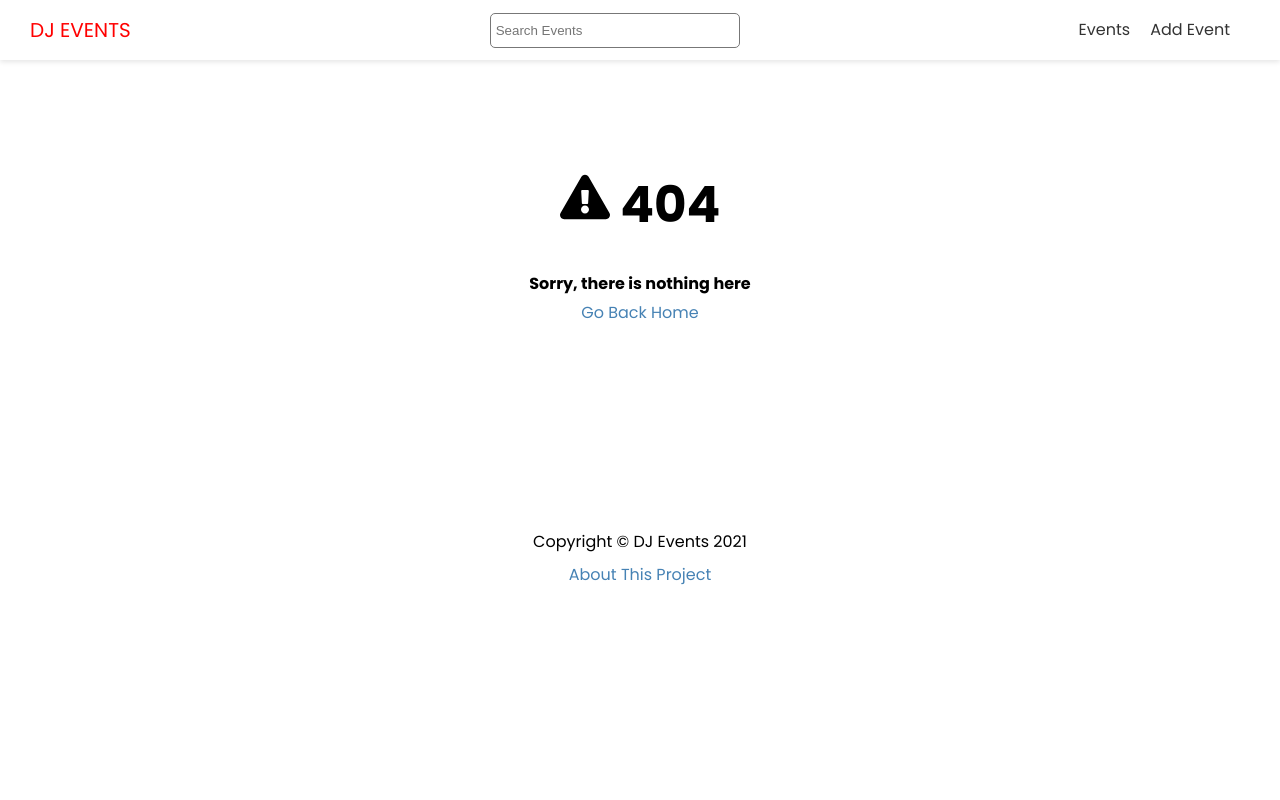
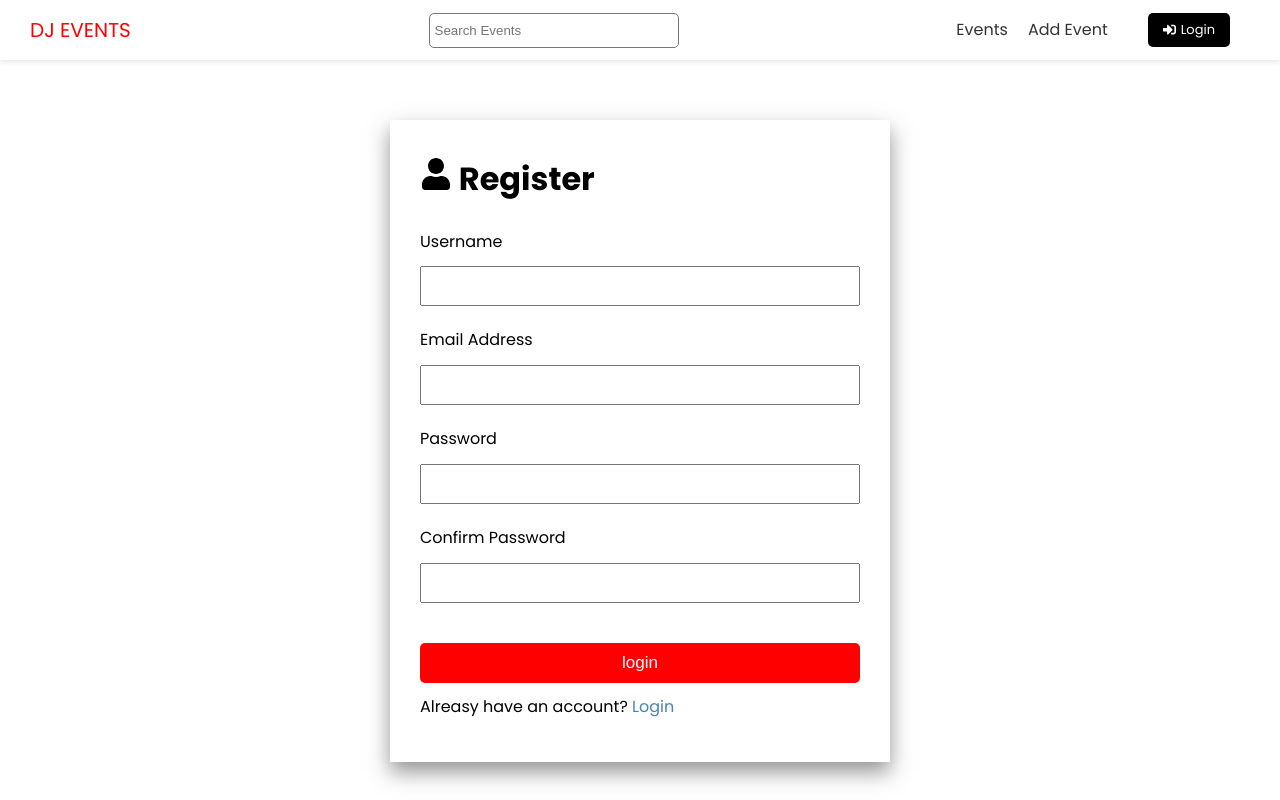
Before and after one commit to raynoel/tra-next, a Next.js app in the folder frontend/: page /account/register in a window 1280 px wide. Before the commit this address had no page. Shown: the top 800 px of the page. Built offline with nearby package versions, Linux system fonts and the light colour scheme.

Commit message:
0701 Formulaires - Login & Register

```diff
--- a/frontend/components/Header.js
+++ b/frontend/components/Header.js
@@ -1,3 +1,4 @@
+import {FaSignInAlt, FaSignOutAlt} from 'react-icons/fa'
 import Link from 'next/link'
 import Search from './Search'
 import styles from '../styles/Header.module.css'
@@ -14,6 +15,7 @@
         <ul>
           <li><Link href='/events'>Events</Link></li>
           <li><Link href='/events/add'><a>Add Event</a></Link></li>
+          <li><Link href='/account/login'><a className='btn-secondary btn-icon'><FaSignInAlt /> Login </a></Link></li>
         </ul>
       </nav>
 
--- /dev/null
+++ b/frontend/pages/account/register.js
@@ -0,0 +1,53 @@
+import { useState, useEffect, useContext } from 'react'
+import Link from 'next/link'
+import {FaUser} from 'react-icons/fa'
+import { ToastContainer, toast } from "react-toastify";
+import "react-toastify/dist/ReactToastify.css";
+import Layout from '../../components/Layout';
+import styles from '../../styles/AuthForm.module.css'
+
+export default function RegisterPage() {
+  const [username, setUsername] = useState('')
+  const [email, setEmail] = useState('')
+  const [password, setPassword] = useState('')
+  const [passwordConfirm, setPasswordConfirm] = useState('')
+
+  const handleSubmit = (e) => {
+    e.preventDefault()
+    if (password !== passwordConfirm) {
+      toast.error('Password do not match!')
+      return
+    }
+    console.log({username, email, password})
+  }
+
+  return (
+    <Layout title='User Registration'>
+      <div className={styles.auth}>
+        <h1><FaUser /> Register </h1>
+        <ToastContainer />
+        <form onSubmit={handleSubmit}>
+          <div>
+            <label htmlFor='username'>Username</label>
+            <input type='text' id='username' value={username} onChange={(e) => setUsername(e.target.value)} />
+          </div>
+          <div>
+            <label htmlFor='email'>Email Address</label>
+            <input type='email' id='email' value={email} onChange={(e) => setEmail(e.target.value)} />
+          </div>
+          <div>
+            <label htmlFor='password'>Password</label>
+            <input type='password' id='password' value={password} onChange={(e) => setPassword(e.target.value)} />
+          </div>
+          <div>
+            <label htmlFor='passwordConfirm'>Confirm Password</label>
+            <input type='password' id='passwordConfirm' value={passwordConfirm} onChange={(e) => setPasswordConfirm(e.target.value)} />
+          </div>
+
+          <input type='submit' value='login' className='btn' />
+        </form>
+        <p>Alreasy have an account? <Link href='/account/login'><a>Login</a></Link></p>
+      </div>
+    </Layout>
+  )
+}
--- /dev/null
+++ b/frontend/styles/AuthForm.module.css
@@ -0,0 +1,31 @@
+.auth {
+  max-width: 500px;
+  margin: auto;
+  padding: 30px;
+  box-shadow: 0px 10px 20px 0px rgba(50, 50, 50, 0.52);
+}
+
+.auth label {
+  display: block;
+  margin-bottom: 10px;
+}
+
+.auth input[type="text"],
+.auth input[type="email"],
+.auth input[type="password"] {
+  display: block;
+  width: 100%;
+  height: 40px;
+  padding: 5px;
+  font-size: 18px;
+}
+
+.auth input[type="submit"] {
+  margin-top: 20px;
+  width: 100%;
+  font-size: 17px;
+}
+
+.auth div {
+  margin-bottom: 20px;
+}
```
Also changed, not shown: frontend/pages/account/login.js (added, +38 -0 lines).
